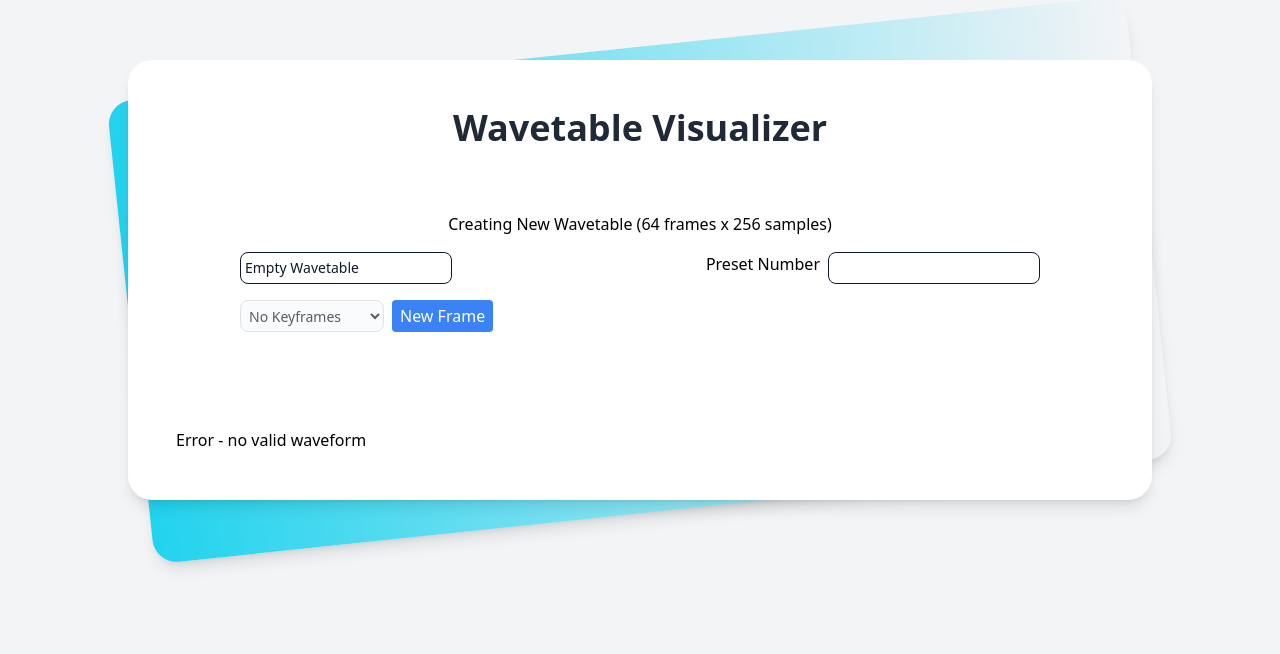
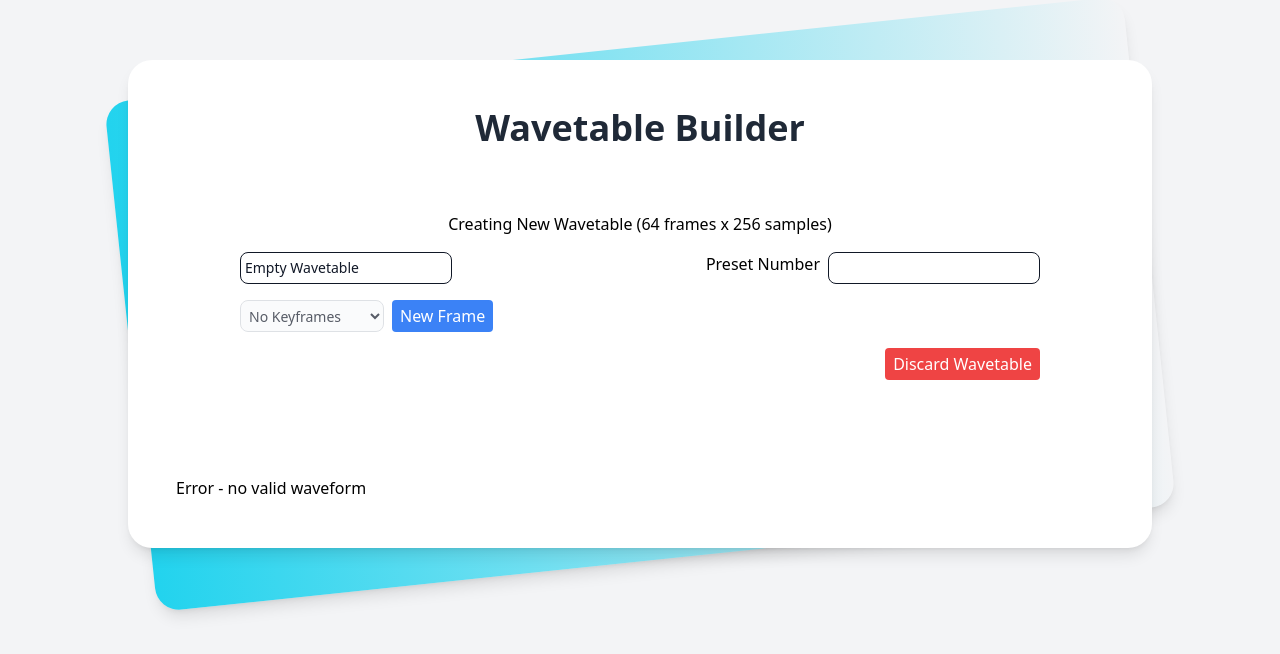
Before and after one commit to dcosson/wavetable-builder, a React (Vite) app: page / in a window 1280 px wide. Both pictures are taken after a click on the button "New Wavetable". Shown: the top 654 px of the page. Built offline with nearby package versions, Linux system fonts and the light colour scheme.

Commit message:
minor changes

```diff
--- a/src/App.tsx
+++ b/src/App.tsx
@@ -24,7 +24,7 @@ function App() {
       <div className="relative sm:py-3 sm:w-4/5 sm:mx-auto">
         <div className="hidden sm:block absolute inset-0 bg-gradient-to-r from-cyan-400 to-light-blue-500 shadow-lg transform -skew-y-6 sm:skew-y-0 sm:-rotate-6 sm:rounded-3xl"></div>
         <div className="relative p-6 bg-white shadow-lg sm:rounded-3xl sm:p-12">
-          <h1 className="text-xl sm:text-4xl font-bold mb-2 sm:mb-8 text-center text-gray-800">Wavetable Visualizer</h1>
+          <h1 className="text-xl sm:text-4xl font-bold mb-2 sm:mb-8 text-center text-gray-800">Wavetable Builder</h1>
           <WavetableCreator numberFrames={64} samplesPerFrame={256} wavetableChanged={wavetableChangedHandler} />
           <WavetableVisualizer wavetable={wavetable} />
         </div>
--- a/src/WavetableCreator.tsx
+++ b/src/WavetableCreator.tsx
@@ -14,7 +14,7 @@ interface WaveformWithMetadata {
 interface WavetableCreatorProps {
   numberFrames: number;
   samplesPerFrame: number;
-  wavetableChanged(wavetable: WavetableWithKeyframes): any;
+  wavetableChanged(wavetable: WavetableWithKeyframes | undefined): any;
 }
 
 const WavetableCreator: React.FC<WavetableCreatorProps> = ({
@@ -32,6 +32,9 @@ const WavetableCreator: React.FC<WavetableCreatorProps> = ({
   const currentWaveform = wavetableKeyframes[currentFrameIndex];
 
   useEffect(() => {
+    if (wavetableKeyframes.length == 0) {
+      wavetableChanged(undefined);
+    }
     const wavetable = generateWavetable(wavetableKeyframes.map(w => w.data), numberFrames, samplesPerFrame);
     if (wavetable) {
       wavetableChanged(wavetable);
@@ -123,7 +126,6 @@ const WavetableCreator: React.FC<WavetableCreatorProps> = ({
         </div>
 
         {currentWaveform !== undefined ? (
-          <>
           <div>
             <div className="flex flex-row gap-2">
               <div className="grow">
@@ -135,15 +137,16 @@ const WavetableCreator: React.FC<WavetableCreatorProps> = ({
             </div>
             <SingleWaveformChart data={currentWaveform.data} lineColor={'steelblue'} />
           </div>
+        ) : (<></>)}
         <div className="flex flex-row gap-2">
+          {currentWaveform !== undefined && (
             <button onClick={saveNewWavetable} className="flex-end bg-blue-500 hover:bg-blue-700 text-white py-1 px-2 rounded disabled:bg-gray-400">
               Save Wavetable
             </button>
+          )}
           <div className='grow' />
           <button onClick={discardNewWavetable} className="grow-0 flex-end bg-red-500 hover:bg-red-700 text-white py-1 px-2 rounded">Discard Wavetable</button>
         </div>
-          </>
-        ) : (<></>)}
       </div >
     </div>
   )
```
Lines whose indentation alone changed are shown as unchanged.
